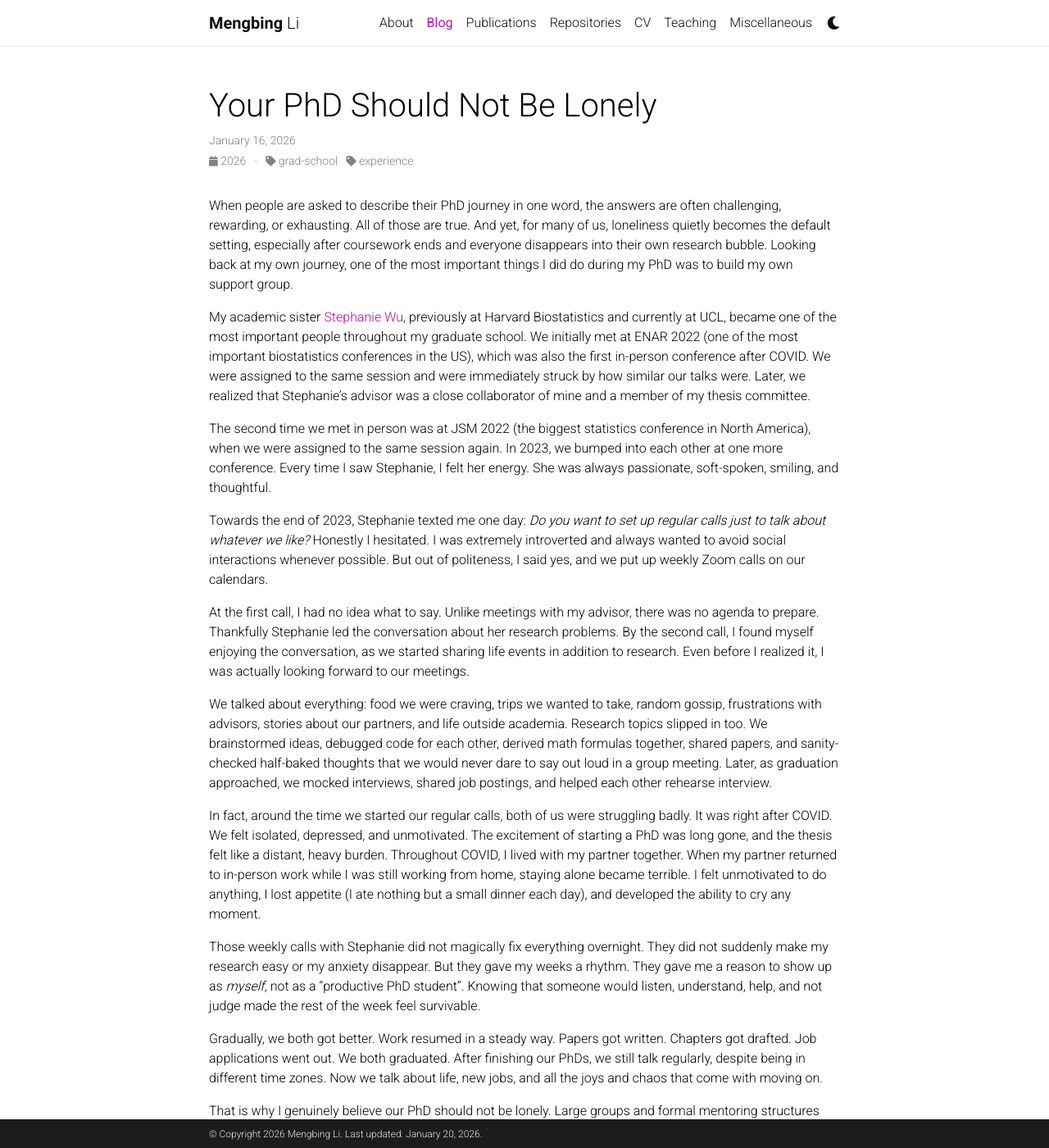
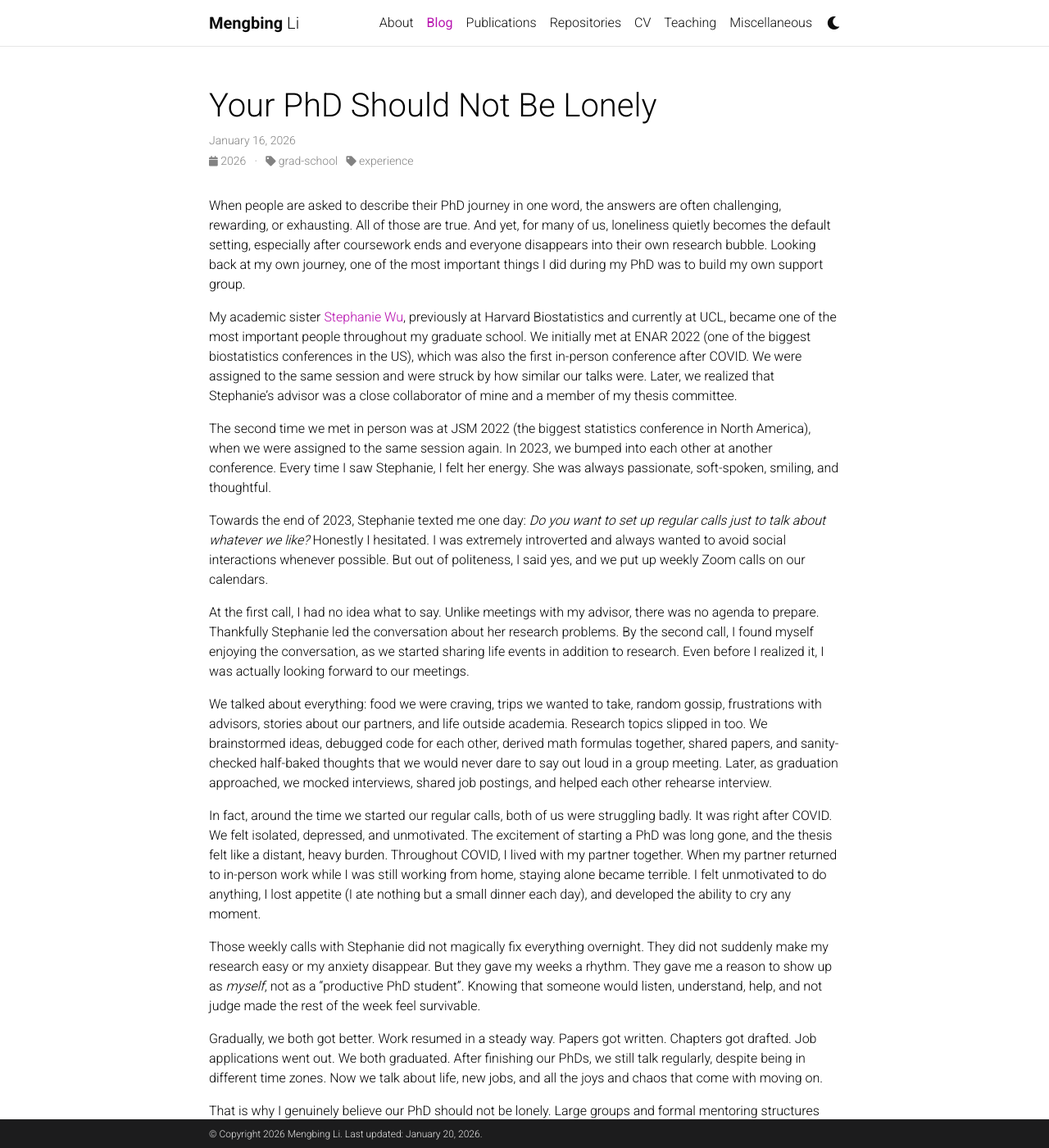
Before and after one commit to limengbinggz/limengbinggz.github.io, a Jekyll site: the page built from _posts/2026-01-16-find-peers.md, in a window 1280 px wide and 1400 px high. Shown: the whole window at 82% size. Built offline with Jekyll 4.4.1, drawn with Linux system fonts in a browser that asks for light colours; comment, search, counter and statistics services are not loaded; a style sheet for code colours, icons or effects is not loaded; some of the changed text lies outside the part shown.

Commit message:
Revise wording

```diff
--- a/_posts/2026-01-16-find-peers.md
+++ b/_posts/2026-01-16-find-peers.md
@@ -12,12 +12,12 @@ published: true
 
 When people are asked to describe their PhD journey in one word, the answers are often challenging, rewarding, or exhausting. All of those are true.
 And yet, for many of us, loneliness quietly becomes the default setting, especially after coursework ends and everyone disappears into their own research bubble.
-Looking back at my own journey, one of the most important things I did do during my PhD was to build my own support group.
+Looking back at my own journey, one of the most important things I did during my PhD was to build my own support group.
 
-My academic sister [Stephanie Wu](https://profiles.ucl.ac.uk/103633-stephanie-wu), previously at Harvard Biostatistics and currently at UCL, became one of the most important people throughout my graduate school. We initially met at ENAR 2022 (one of the most important biostatistics conferences in the US), which was also the first in-person conference after COVID.
-We were assigned to the same session and were immediately struck by how similar our talks were. Later, we realized that Stephanie’s advisor was a close collaborator of mine and a member of my thesis committee.
+My academic sister [Stephanie Wu](https://profiles.ucl.ac.uk/103633-stephanie-wu), previously at Harvard Biostatistics and currently at UCL, became one of the most important people throughout my graduate school. We initially met at ENAR 2022 (one of the biggest biostatistics conferences in the US), which was also the first in-person conference after COVID.
+We were assigned to the same session and were struck by how similar our talks were. Later, we realized that Stephanie’s advisor was a close collaborator of mine and a member of my thesis committee.
 
-The second time we met in person was at JSM 2022 (the biggest statistics conference in North America), when we were assigned to the same session again. In 2023, we bumped into each other at one more conference. Every time I saw Stephanie, I felt her energy. She was always passionate, soft-spoken, smiling, and thoughtful.
+The second time we met in person was at JSM 2022 (the biggest statistics conference in North America), when we were assigned to the same session again. In 2023, we bumped into each other at another conference. Every time I saw Stephanie, I felt her energy. She was always passionate, soft-spoken, smiling, and thoughtful.
 
 Towards the end of 2023, Stephanie texted me one day: *Do you want to set up regular calls just to talk about whatever we like?* Honestly I hesitated. I was extremely introverted and always wanted to avoid social interactions whenever possible. But out of politeness, I said yes, and we put up weekly Zoom calls on our calendars.
 
```
Also changed, not shown: other parts of _posts/2026-01-16-find-peers.md (+2 -2 lines).
